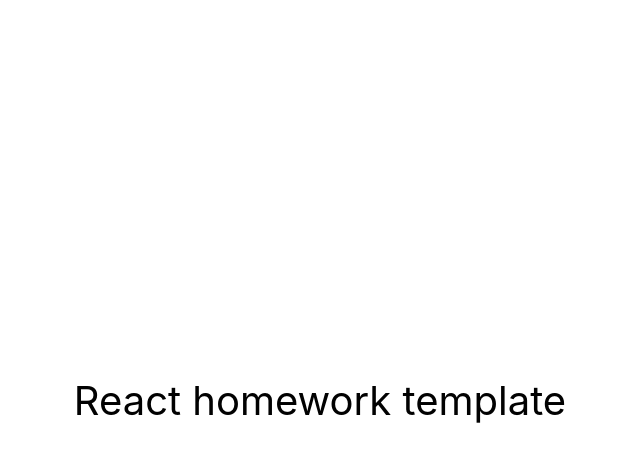
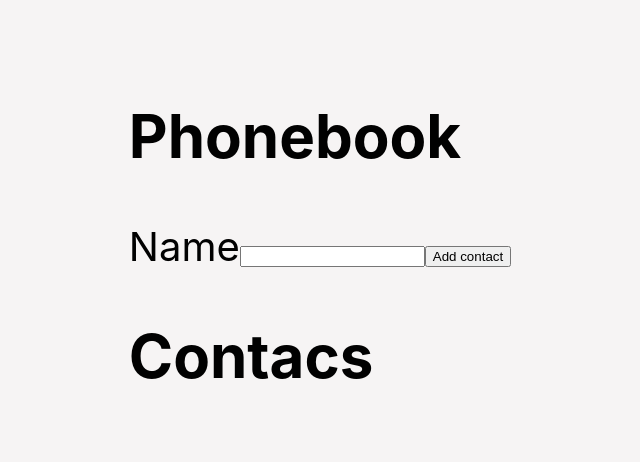
Before and after one commit to Ronskyi-O/goit-react-hw-02-phonebook, a React (Create React App) app: page / in a window 1280 px wide. Shown: the top 462 px of the page, without its empty margins (320-960 px from the left). Built offline with nearby package versions, Linux system fonts and the light colour scheme.

Commit message:
Task 1 - done

```diff
--- a/package.json
+++ b/package.json
@@ -4,9 +4,13 @@
   "private": true,
   "homepage": "https://Ronskyi-O.github.io/goit-react-hw-02-phonebook/",
   "dependencies": {
+    "@emotion/react": "^11.10.5",
+    "@emotion/styled": "^11.10.5",
     "@testing-library/jest-dom": "^5.16.3",
     "@testing-library/react": "^12.1.4",
     "@testing-library/user-event": "^13.5.0",
+    "nanoid": "^4.0.0",
+    "prop-types": "^15.8.1",
     "react": "^18.1.0",
     "react-dom": "^18.1.0",
     "react-scripts": "5.0.1",
--- a/src/components/App.jsx
+++ /dev/null
@@ -1,16 +0,0 @@
-export const App = () => {
-  return (
-    <div
-      style={{
-        height: '100vh',
-        display: 'flex',
-        justifyContent: 'center',
-        alignItems: 'center',
-        fontSize: 40,
-        color: '#010101'
-      }}
-    >
-      React homework template
-    </div>
-  );
-};
--- /dev/null
+++ b/src/components/App/App.jsx
@@ -0,0 +1,75 @@
+import React, { Component } from 'react';
+import { Container } from './App.styled';
+import { nanoid } from 'nanoid'
+
+
+export class App extends Component {
+  state = {
+    contacts: [],
+    name: ''
+  }
+
+  handleNameChange = (event) => {
+    this.setState({ name: event.currentTarget.value })
+  }
+
+  handleSubmit = (event) => {
+    event.preventDefault()
+    this.addContact()
+    this.reset()
+  }
+
+  reset = () => {
+    this.setState({
+      name: ''
+    })
+  }
+
+  addContact = () => {
+    const contact = {
+      id: nanoid(),
+      name: this.state.name,
+    }
+    this.setState(prevState => ({
+      contacts: [...prevState.contacts, contact]
+    }))
+  }
+
+  render() {
+
+    const { contacts } = this.state
+    const { name } = this.state
+
+    return (
+      <Container>
+        <div>
+          <h2>Phonebook</h2>
+          <form onSubmit={this.handleSubmit}>
+            <label>Name
+              <input type="text"
+                name="name"
+                value={name}
+                onChange={this.handleNameChange}
+                pattern="^[a-zA-Zа-яА-Я]+(([' -][a-zA-Zа-яА-Я ])?[a-zA-Zа-яА-Я]*)*$"
+                title="Name may contain only letters, apostrophe, dash and spaces. For example Adrian, Jacob Mercer, Charles de Batz de Castelmore d'Artagnan"
+                required />
+            </label>
+            <button type='submit'>Add contact</button>
+          </form>
+          <div>
+            <h2>Contacs</h2>
+            <ul>
+              {contacts.map(({ id, name }) => (
+                <li key={id}>
+                  <p>{name}</p>
+                </li>
+              ))}
+            </ul>
+          </div>
+        </div>
+      </Container>
+
+    );
+  }
+
+};
--- /dev/null
+++ b/src/components/App/App.styled.jsx
@@ -0,0 +1,13 @@
+import styled from '@emotion/styled'
+
+export const Container = styled.div`
+    display: flex;
+    flex-direction: column;
+    justify-content: center;
+    align-items: center;
+    padding-top: 50px;
+    padding-bottom: 50px;
+    font-size: 40px;
+    color: #010101;
+    background-color: rgba(237, 233, 233, 0.5);
+`;
--- a/src/index.js
+++ b/src/index.js
@@ -1,6 +1,6 @@
 import React from 'react';
 import ReactDOM from 'react-dom/client';
-import { App } from 'components/App';
+import { App } from 'components//App/App';
 import './index.css';
 
 ReactDOM.createRoot(document.getElementById('root')).render(
```
Also changed, not shown: 1 other file (tests, documents, lock files or other folders).
